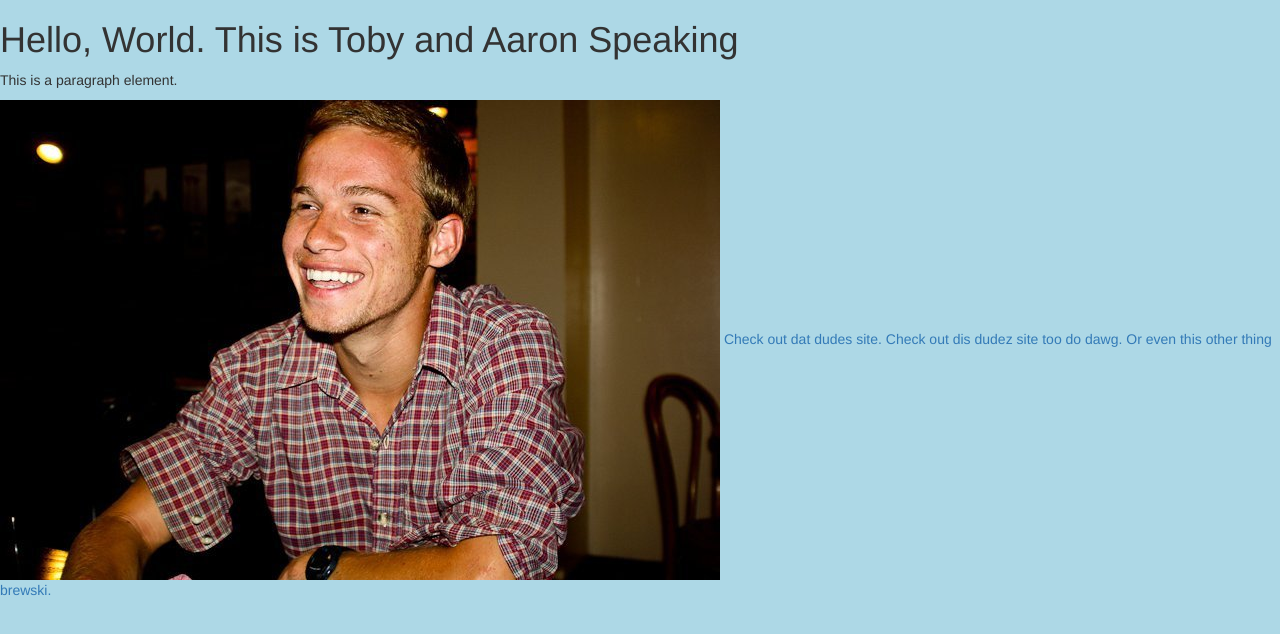
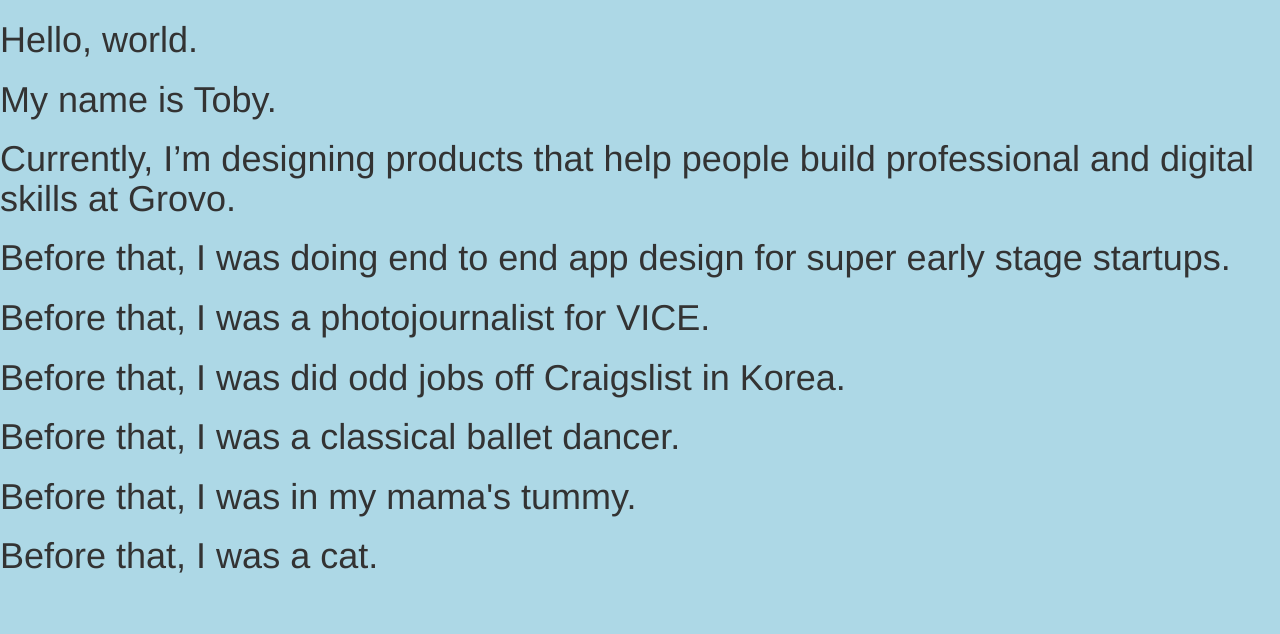
Before and after one commit to tobysilverman/toby-coding-play, a plain HTML site: page index.html in a window 1280 px wide. Drawn offline with nearby package versions, Linux system fonts and the light colour scheme.

Commit message:
updated text to life story

```diff
--- a/index.html
+++ b/index.html
@@ -12,13 +12,14 @@
     <link rel="stylesheet" href="styles.css">
   </head>
   <body>
-
-    <h1>Hello, World. This is Toby and Aaron Speaking</h1>
-    <p>This is a paragraph element.</p>
-    <img src="images/tobyt.jpg" alt="Toby Photo">
-    <a href="http://www.tobysilverman.com/">Check out dat dudes site.</a>
-    <a href="http://aaronstrick.com/">Check out dis dudez site too do dawg.</a>
-    <a href="http://otherwheresmag.com/">Or even this other thing brewski.</a>
-
+    <h1>Hello, world.</h1>
+    <h1>My name is Toby.</h1>
+    <h1>Currently, I’m designing products that help people build professional and digital skills at Grovo.</h1>
+    <h1>Before that, I was doing end to end app design for super early stage startups.</h1>
+    <h1>Before that, I was a photojournalist for VICE.</h1>
+    <h1>Before that, I was did odd jobs off Craigslist in Korea.</h1>
+    <h1>Before that, I was a classical ballet dancer.</h1>
+    <h1>Before that, I was in my mama's tummy.</h1>
+    <h1>Before that, I was a cat.</h1>
   </body>
 </html>
```
